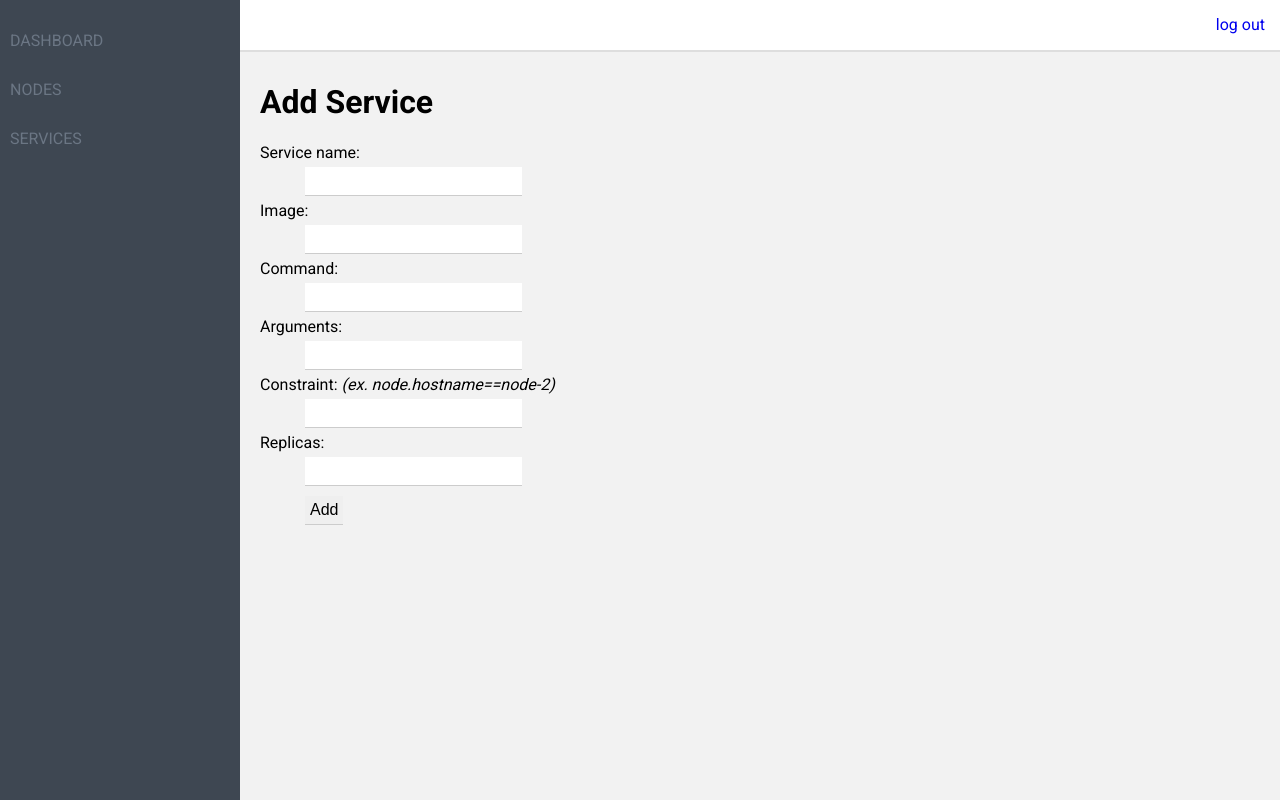
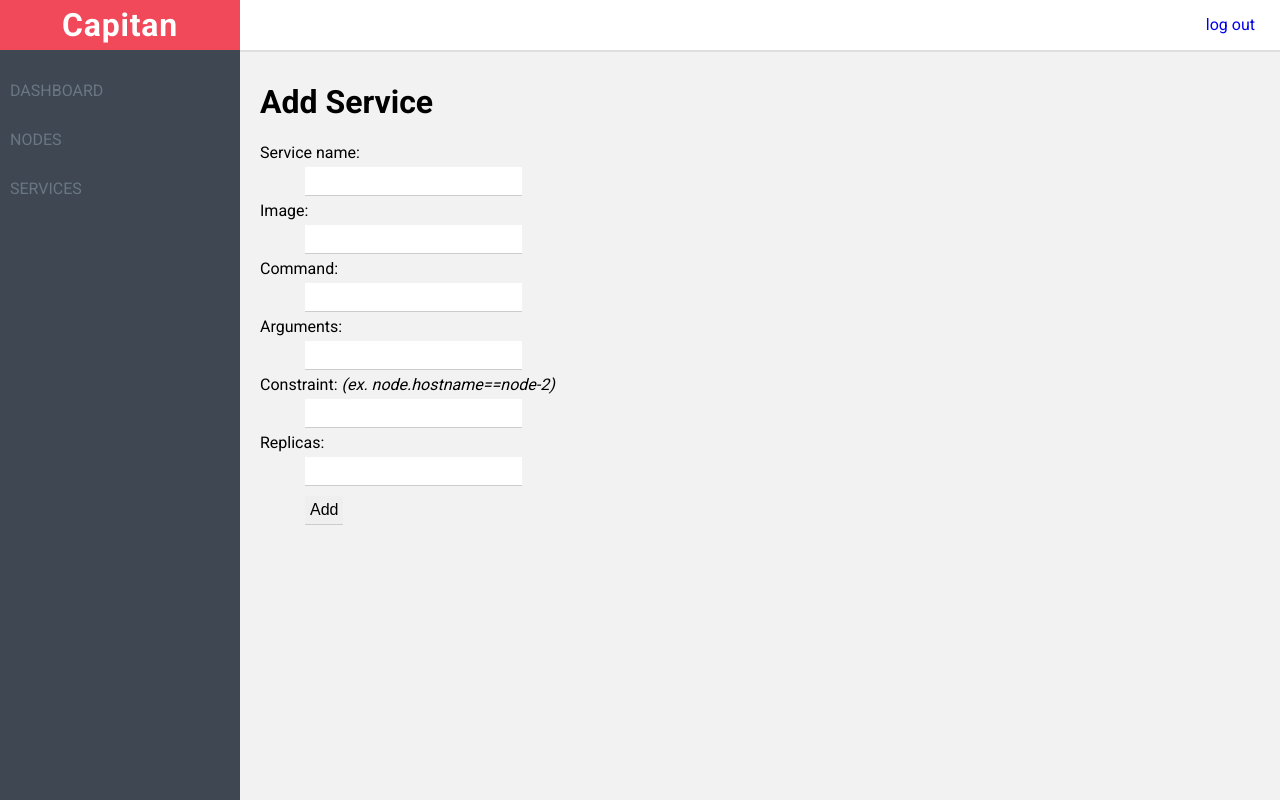
Before and after one commit to g-ki/capitan, a Flask app: page /services/new in a window 1280 px wide. Run offline with Flask 2, Linux system fonts and the light colour scheme.

Commit message:
add logo

```diff
--- a/capitan/static/css/style.css
+++ b/capitan/static/css/style.css
@@ -37,6 +37,13 @@ a {
   color: #fff;
 }
 
+/*.sidebar nav ul li.active {
+  box-sizing: border-box;
+  border: 2px solid #2a2d31;
+  border-left: none;
+  border-right: none;
+}*/
+
 .sidebar nav ul li a {
   text-decoration: none;
   color: inherit;
@@ -65,16 +72,18 @@ a {
   padding: 0 5px;
 }
 
-.header h1 {
+.header > h1 {
   margin: 0;
-  margin-top: 5px;
+  padding: 0 20px;
+  line-height: 50px;
+  font-size: 1.3em;
   display: inline-block;
 }
 
 .header .user-info {
   float: right;
   margin-top: 15px;
-  margin-right: 10px;
+  margin-right: 20px;
 }
 
 .box {
@@ -134,3 +143,24 @@ input {
 .login-page input[type="submit"]:hover {
 
 }
+
+.logo {
+  background-color: #f1495a;
+  height: 50px;
+  text-align: center;
+}
+
+.logo h1 {
+  margin: 0;
+  line-height: 50px;
+  color: #fff;
+  letter-spacing: 0.8px;
+}
+
+.login-page .logo {
+  display: inline-block;
+  padding: 20px;
+  float: right;
+  margin-right: 40px;
+  margin-top: 12px;
+}
--- a/capitan/templates/login.html
+++ b/capitan/templates/login.html
@@ -20,6 +20,10 @@
             <dd><input type="submit" value="Login">
           </dl>
         </form>
+
+        <div class="logo">
+          <h1>Capitan</h1>
+        </div>
       </div>
     </div>
   </div>
--- a/capitan/templates/sidebar.html
+++ b/capitan/templates/sidebar.html
@@ -1,5 +1,8 @@
 {% set endpoint = request.endpoint %}
 <div class="sidebar">
+  <div class="logo">
+    <h1>Capitan</h1>
+  </div>
   <nav>
     <ul>
       <li{% if endpoint == 'capitan.index' %} class="active"{% endif %}><a href="{{ url_for('capitan.index') }}">Dashboard</a></li>
```
